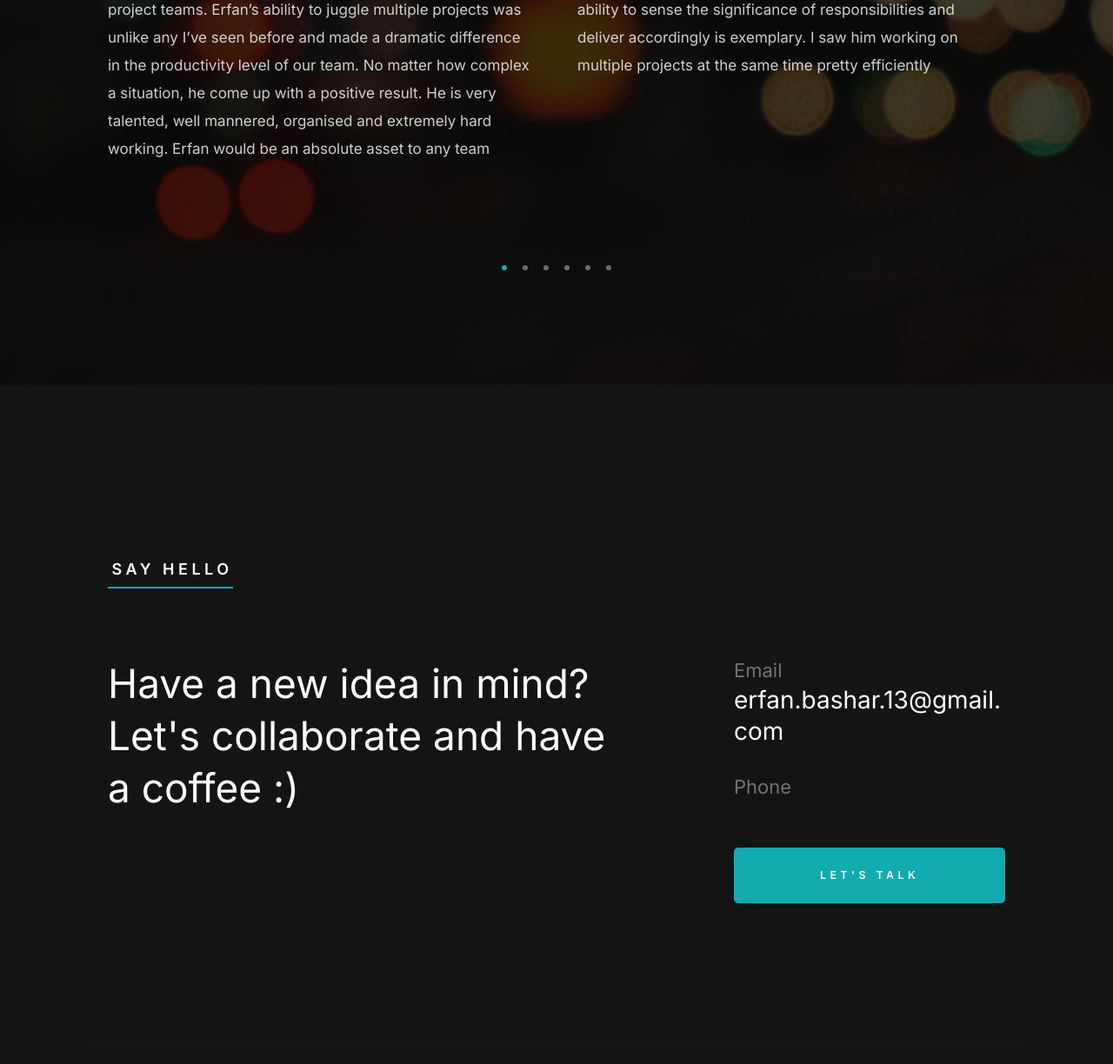
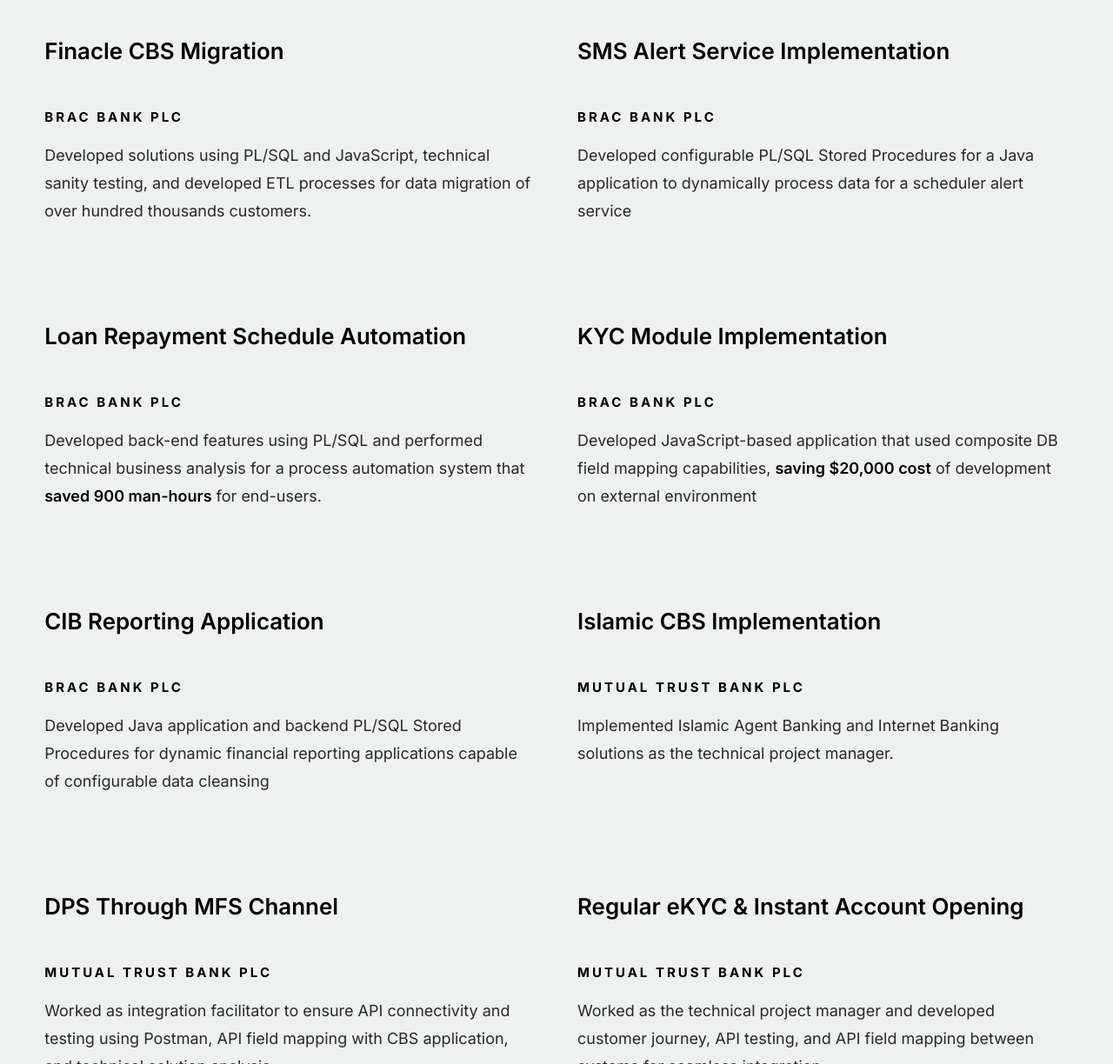
Before and after one commit to erfanbashar/erfanbashar, a plain HTML site: page index.html in a window 1280 px wide. Shown: the part 6132-7356 px from the top of the page at 87% size. Drawn offline with Linux system fonts and the light colour scheme; no server answers.

Commit message:
Update index.html

```diff
--- a/index.html
+++ b/index.html
@@ -419,7 +419,89 @@
 
     <!-- portfolio
     ================================================== -->
+    <section id="portfolio" class="s-portfolio target-section">
 
+        <div class="row s-portfolio__header">
+            <div class="column large-12">
+                <h3>A Few Of My Latest Creations</h3>
+                <h6>Actively contributed to and implemented over 25 enterprise technology projects, a few of which are:</h6>
+            </div>
+        </div>
+
+        <div class="row collapse block-large-1-4 block-medium-1-3 block-tab-1-2 block-500-stack folio-list">
+
+			<div class="container">
+                <div class="row row-card">
+                    <div class="column large-6 tab-12 item">
+                        <div class="item-in">
+                            <h4>Finacle CBS Migration</h4>
+                            <div class="seperator"></div>
+                            <h6>BRAC Bank PLC</h6>
+                            <p>Developed solutions using PL/SQL and JavaScript, technical sanity testing, and developed ETL processes for data migration of over hundred thousands customers.</p>
+                        </div>
+                    </div>
+                    <div class="column large-6 tab-12 item">
+                        <div class="item-in">
+                            <h4>SMS Alert Service Implementation</h4>
+                            <div class="seperator"></div>
+                            <h6>BRAC Bank PLC</h6>
+                            <p>Developed configurable PL/SQL Stored Procedures for a Java application to dynamically process data for a scheduler alert service</p>
+                        </div>
+                    </div>
+                    <div class="column large-6 tab-12 item">
+                        <div class="item-in">
+                            <h4>Loan Repayment Schedule Automation </h4>
+                            <div class="seperator"></div>
+                            <h6>BRAC Bank PLC</h6>
+                            <p>Developed back-end features using PL/SQL and performed technical business analysis for a process automation system that <strong>saved 900 man-hours</strong> for end-users.</p>
+                        </div>
+                    </div>
+                    <div class="column large-6 tab-12 item">
+                        <div class="item-in">
+                            <h4>KYC Module Implementation</h4>
+                            <div class="seperator"></div>
+                            <h6>BRAC Bank PLC</h6>
+                            <p>Developed JavaScript-based application that used composite DB field mapping capabilities, <strong>saving $20,000 cost</strong> of development on external environment</p>
+                        </div>
+                    </div>
+                    <div class="column large-6 tab-12 item">
+                        <div class="item-in">
+                            <h4>CIB Reporting Application </h4>
+                            <div class="seperator"></div>
+                            <h6>BRAC Bank PLC</h6>
+                            <p>Developed Java application and backend PL/SQL Stored Procedures for dynamic financial reporting applications capable of configurable data cleansing</p>
+                        </div>
+                    </div>
+                    <div class="column large-6 tab-12 item">
+                        <div class="item-in">
+                            <h4>Islamic CBS Implementation </h4>
+                            <div class="seperator"></div>
+                            <h6>Mutual Trust Bank PLC</h6>
+                            <p>Implemented Islamic Agent Banking and Internet Banking solutions as the technical project manager.</p>
+                        </div>
+                    </div>
+                    <div class="column large-6 tab-12 item">
+                        <div class="item-in">
+                            <h4>DPS Through MFS Channel</h4>
+                            <div class="seperator"></div>
+                            <h6>Mutual Trust Bank PLC</h6>
+                            <p>Worked as integration facilitator to ensure API connectivity and testing using Postman, API field mapping with CBS application, and technical solution analysis</p>
+                        </div>
+                    </div>
+                    <div class="column large-6 tab-12 item">
+                        <div class="item-in">
+                            <h4>Regular eKYC & Instant Account Opening</h4>
+                            <div class="seperator"></div>
+                            <h6>Mutual Trust Bank PLC</h6>
+                            <p>Worked as the technical project manager and developed customer journey, API testing, and API field mapping between systems for seamless integration</p>
+                        </div>
+                    </div>
+                </div>
+              </div>
+
+        </div> <!-- end folio-list -->
+
+    </section> <!-- end s-portfolio -->
 
     <!-- testimonials
     ================================================== -->
@@ -429,7 +511,7 @@
 
         <div class="row s-testimonials__header">
             <div class="column large-12">
-                <h3>Hear What Industry Experts Say About Me</h3>
+                <h3>Hear What Industry Experts Says About Me</h3>
             </div>
         </div>
 
```
